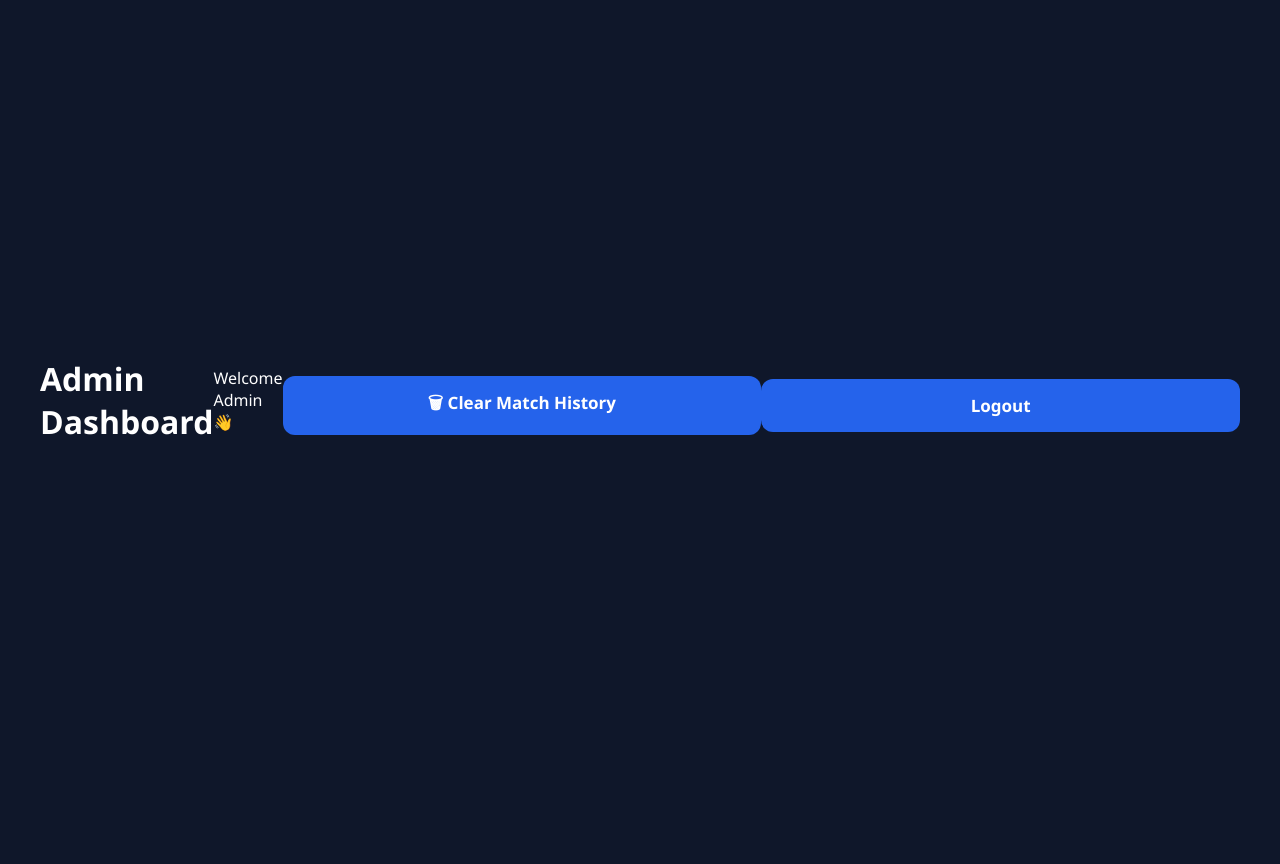
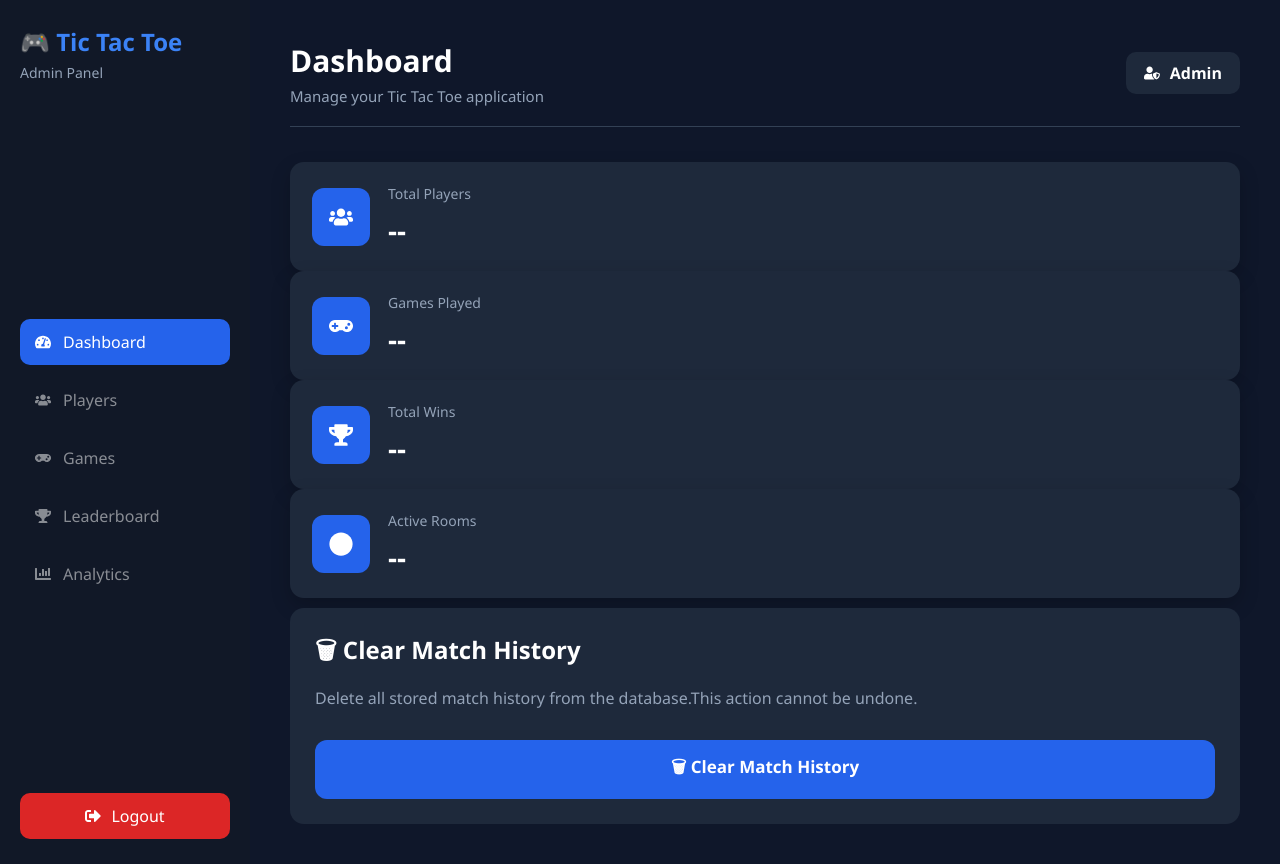
Before and after one commit to ShreyaKumar09/tictactoe, a React (Vite) app in the folder tictactoefront/tictactoe/: page /admin-dashboard in a window 1280 px wide. Before the commit the page ends 800 px from the top, so only its background shows below. Built offline with nearby package versions, Linux system fonts and the light colour scheme; no server answers; sample sign-in values are in the browser's storage.

Commit message:
admin changes

```diff
--- a/tictactoefront/tictactoe/src/App.css
+++ b/tictactoefront/tictactoe/src/App.css
@@ -1126,3 +1126,33 @@ body.light .restart-request{
     justify-content:center;
     gap:15px;
 }
+
+.admin-layout {
+    display: flex;
+    min-height: 100vh;
+    background: #0f172a;
+}
+
+.admin-content {
+    flex: 1;
+    padding: 40px;
+    color: white;
+}
+
+.admin-action-card {
+    background: #1e293b;
+    border-radius: 14px;
+    padding: 25px;
+    color: white;
+    margin-top: 10px;
+}
+
+.admin-action-card h2 {
+    margin-top: 0;
+}
+
+.admin-action-card p {
+    color: #94a3b8;
+    margin: 12px 0 20px;
+    line-height: 1.5;
+}
--- /dev/null
+++ b/tictactoefront/tictactoe/src/components/admin/AdminNavbar.css
@@ -0,0 +1,31 @@
+.admin-navbar {
+  display: flex;
+  justify-content: space-between;
+  align-items: center;
+  margin-bottom: 35px;
+  padding-bottom: 20px;
+  border-bottom: 1px solid #334155;
+}
+
+.admin-navbar h1 {
+  margin: 0;
+  color: white;
+  font-size: 30px;
+}
+
+.admin-navbar p {
+  margin-top: 5px;
+  color: #94a3b8;
+  font-size: 15px;
+}
+
+.admin-profile {
+  display: flex;
+  align-items: center;
+  gap: 10px;
+  background: #1e293b;
+  padding: 10px 18px;
+  border-radius: 10px;
+  color: white;
+  font-weight: 600;
+}
--- /dev/null
+++ b/tictactoefront/tictactoe/src/components/admin/AdminNavbar.jsx
@@ -0,0 +1,20 @@
+import "./AdminNavbar.css";
+import { FaUserShield } from "react-icons/fa";
+
+function AdminNavbar() {
+  return (
+    <header className="admin-navbar">
+      <div>
+        <h1>Dashboard</h1>
+        <p>Manage your Tic Tac Toe application</p>
+      </div>
+
+      <div className="admin-profile">
+        <FaUserShield />
+        <span>Admin</span>
+      </div>
+    </header>
+  );
+}
+
+export default AdminNavbar;
--- /dev/null
+++ b/tictactoefront/tictactoe/src/components/admin/AdminSidebar.css
@@ -0,0 +1,71 @@
+.admin-sidebar {
+  width: 250px;
+  min-height: 100vh;
+  background: #111827;
+  color: white;
+  display: flex;
+  flex-direction: column;
+  justify-content: space-between;
+  padding: 25px 20px;
+}
+
+.sidebar-logo h2 {
+  margin: 0;
+  color: #3b82f6;
+}
+
+.sidebar-logo p {
+  margin-top: 5px;
+  color: #94a3b8;
+  font-size: 14px;
+}
+
+.sidebar-menu {
+  display: flex;
+  flex-direction: column;
+  gap: 12px;
+  margin-top: 40px;
+}
+
+.sidebar-menu button {
+  display: flex;
+  align-items: center;
+  gap: 12px;
+  background: transparent;
+  color: white;
+  border: none;
+  padding: 12px 15px;
+  border-radius: 10px;
+  cursor: pointer;
+  font-size: 16px;
+  transition: 0.25s;
+}
+
+.sidebar-menu button:hover:not(:disabled),
+.sidebar-menu .active {
+  background: #2563eb;
+}
+
+.sidebar-menu button:disabled {
+  opacity: 0.5;
+  cursor: not-allowed;
+}
+
+.logout-btn {
+  display: flex;
+  align-items: center;
+  justify-content: center;
+  gap: 10px;
+  background: #dc2626;
+  color: white;
+  border: none;
+  padding: 12px;
+  border-radius: 10px;
+  cursor: pointer;
+  font-size: 16px;
+  transition: 0.25s;
+}
+
+.logout-btn:hover {
+  background: #b91c1c;
+}
--- /dev/null
+++ b/tictactoefront/tictactoe/src/components/admin/AdminSidebar.jsx
@@ -0,0 +1,57 @@
+import "./AdminSidebar.css";
+import {
+  FaTachometerAlt,
+  FaUsers,
+  FaGamepad,
+  FaTrophy,
+  FaChartBar,
+  FaSignOutAlt,
+} from "react-icons/fa";
+
+function AdminSidebar({ onLogout }) {
+  return (
+    <aside className="admin-sidebar">
+      <div className="sidebar-logo">
+        <h2>🎮 Tic Tac Toe</h2>
+        <p>Admin Panel</p>
+      </div>
+
+      <nav className="sidebar-menu">
+        <button className="active">
+          <FaTachometerAlt />
+          Dashboard
+        </button>
+
+        <button disabled>
+          <FaUsers />
+          Players
+        </button>
+
+        <button disabled>
+          <FaGamepad />
+          Games
+        </button>
+
+        <button disabled>
+          <FaTrophy />
+          Leaderboard
+        </button>
+
+        <button disabled>
+          <FaChartBar />
+          Analytics
+        </button>
+      </nav>
+
+      <button
+        className="logout-btn"
+        onClick={onLogout}
+      >
+        <FaSignOutAlt />
+        Logout
+      </button>
+    </aside>
+  );
+}
+
+export default AdminSidebar;
--- /dev/null
+++ b/tictactoefront/tictactoe/src/components/admin/StatCard.css
@@ -0,0 +1,39 @@
+.stat-card {
+  background: #1e293b;
+  border-radius: 14px;
+  padding: 22px;
+  display: flex;
+  align-items: center;
+  gap: 18px;
+  box-shadow: 0 8px 20px rgba(0,0,0,.2);
+  transition: .25s;
+}
+
+.stat-card:hover {
+  transform: translateY(-4px);
+}
+
+.stat-icon {
+  width: 58px;
+  height: 58px;
+  border-radius: 12px;
+  background: #2563eb;
+  display: flex;
+  justify-content: center;
+  align-items: center;
+  font-size: 24px;
+  color: white;
+}
+
+.stat-details h3 {
+  margin: 0;
+  color: #94a3b8;
+  font-size: 14px;
+  font-weight: 500;
+}
+
+.stat-details h2 {
+  margin-top: 8px;
+  color: white;
+  font-size: 28px;
+}
--- /dev/null
+++ b/tictactoefront/tictactoe/src/components/admin/StatCard.jsx
@@ -0,0 +1,18 @@
+import "./StatCard.css";
+
+function StatCard({ icon, title, value }) {
+  return (
+    <div className="stat-card">
+      <div className="stat-icon">
+        {icon}
+      </div>
+
+      <div className="stat-details">
+        <h3>{title}</h3>
+        <h2>{value}</h2>
+      </div>
+    </div>
+  );
+}
+
+export default StatCard;
--- a/tictactoefront/tictactoe/src/pages/AdminDashboard.jsx
+++ b/tictactoefront/tictactoe/src/pages/AdminDashboard.jsx
@@ -1,6 +1,16 @@
 import { Navigate, useNavigate } from "react-router-dom";
 import { isAuthenticated, logout } from "../services/auth";
 import { clearMatchHistory } from "../services/admin";
+import AdminSidebar from "../components/admin/AdminSidebar";
+import AdminNavbar from "../components/admin/AdminNavbar";
+import {
+  FaUsers,
+  FaGamepad,
+  FaTrophy,
+  FaCircle,
+} from "react-icons/fa";
+import StatCard from "../components/admin/StatCard";
+
 
 function AdminDashboard() {
   const navigate = useNavigate();
@@ -35,10 +45,41 @@ function AdminDashboard() {
   }
 
   return (
-    <div className="container">
-      <h1>Admin Dashboard</h1>
+    <div className="admin-layout">
+    <AdminSidebar onLogout={handleLogout} />
 
-      <p>Welcome Admin 👋</p>
+    <main className="admin-content">
+      <AdminNavbar />
+
+      <div className="stats-grid">
+        <StatCard
+        icon={<FaUsers />}
+        title="Total Players"
+         value="--"
+          />
+          <StatCard
+          icon={<FaGamepad />}
+          title="Games Played"
+           value="--"
+           />
+           <StatCard
+            icon={<FaTrophy />}
+            title="Total Wins"
+             value="--"
+             />
+             <StatCard
+              icon={<FaCircle />}
+              title="Active Rooms"
+              value="--"
+               />
+               </div>
+
+      <div className="admin-action-card">
+        <h2>🗑 Clear Match History</h2>
+        <p>
+          Delete all stored match history from the database.This action cannot be undone.
+
+        </p>
 
       <button
         className="start-btn"
@@ -46,16 +87,11 @@ function AdminDashboard() {
       >
         🗑 Clear Match History
       </button>
+      </div>
+      </main>
 
-      <br />
-      <br />
 
-      <button
-        className="start-btn"
-        onClick={handleLogout}
-      >
-        Logout
-      </button>
+
     </div>
   );
 }
```
Also changed, not shown: tictactoefront/tictactoe/src/components/admin/ConfirmModal.jsx (added), tictactoefront/tictactoe/src/components/admin/Toast.jsx (added).
